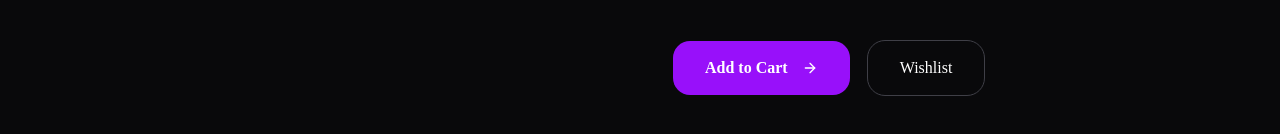
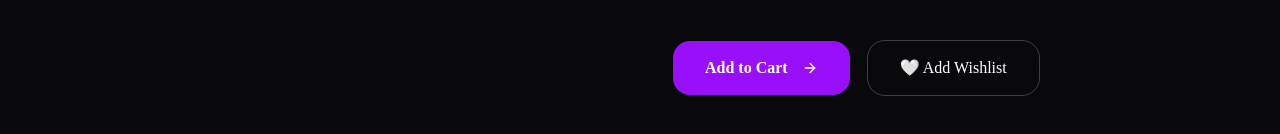
Before and after one commit to ZeroArc26/zeroarc, a Next.js app: page /products/arc-beginning in a window 1280 px wide. Shown: the part 1160-1294 px from the top of the page. Built offline with nearby package versions, Linux system fonts and the light colour scheme.

Commit message:
feat: add wishlist system with persistent Zustand store

```diff
--- a/app/layout.tsx
+++ b/app/layout.tsx
@@ -1,6 +1,7 @@
 import type { Metadata } from "next";
 import { Inter, Space_Grotesk } from "next/font/google";
 import "./globals.css";
+import Navbar from "@/components/layout/Navbar";
 
 const inter = Inter({
   subsets: ["latin"],
@@ -24,9 +25,13 @@ export default function RootLayout({
 }>) {
   return (
     <html lang="en">
-      <body className={`${inter.variable} ${spaceGrotesk.variable} antialiased`}>
-        {children}
-      </body>
+      <body
+  className={`${inter.variable} ${spaceGrotesk.variable} antialiased`}
+>
+  <Navbar />
+
+  {children}
+</body>
     </html>
   );
 }
--- a/app/page.tsx
+++ b/app/page.tsx
@@ -1,11 +1,9 @@
-import Navbar from "@/components/layout/Navbar";
 import Hero from "@/components/home/Hero";
 import FeaturedCollection from "@/components/home/FeaturedCollection";
 
 export default function Home() {
   return (
     <main className="bg-[#09090B] text-white">
-      <Navbar />
       <Hero />
       <FeaturedCollection />
     </main>
--- a/components/cart/CartDrawer.tsx
+++ b/components/cart/CartDrawer.tsx
@@ -72,20 +72,61 @@ export default function CartDrawer({
 </div>
 
         {/* Footer */}
-        <div className="border-t border-zinc-800 p-6">
-  <div className="mb-5 flex items-center justify-between">
+<div className="border-t border-zinc-800 bg-[#0D0D10] p-6">
+
+  {/* Price Summary */}
+  <div className="space-y-3">
+
+    <div className="flex items-center justify-between">
       <span className="text-zinc-400">
         Subtotal
       </span>
 
-    <span className="text-xl font-bold text-white">
+      <span className="font-semibold text-white">
         ₹{totalPrice}
       </span>
     </div>
 
-  <button className="w-full rounded-2xl bg-purple-600 py-4 font-semibold text-white transition hover:bg-purple-500">
-    Checkout
+    <div className="flex items-center justify-between">
+      <span className="text-zinc-400">
+        Shipping
+      </span>
+
+      <span className="font-semibold text-green-400">
+        FREE
+      </span>
+    </div>
+
+    <div className="border-t border-zinc-800 pt-3 flex items-center justify-between">
+      <span className="text-lg font-bold text-white">
+        Total
+      </span>
+
+      <span className="text-2xl font-black text-purple-400">
+        ₹{totalPrice}
+      </span>
+    </div>
+
+  </div>
+
+  {/* Buttons */}
+  <div className="mt-6 space-y-3">
+
+    <button
+      onClick={onClose}
+      className="w-full rounded-2xl border border-zinc-700 py-3 font-semibold text-white transition hover:border-purple-500 hover:bg-zinc-900"
+    >
+      Continue Shopping
     </button>
+
+    <button
+      className="w-full rounded-2xl bg-purple-600 py-4 font-semibold text-white transition hover:bg-purple-500"
+    >
+      Secure Checkout
+    </button>
+
+  </div>
+
 </div>
       </div>
     </>
--- a/components/cart/CartItem.tsx
+++ b/components/cart/CartItem.tsx
@@ -3,7 +3,10 @@
 import Image from "next/image";
 import { Trash2, Minus, Plus } from "lucide-react";
 
-import { CartItem as CartItemType } from "@/stores/cartStore";
+import {
+  CartItem as CartItemType,
+  useCartStore,
+} from "@/stores/cartStore";
 
 interface CartItemProps {
   item: CartItemType;
@@ -12,6 +15,13 @@ interface CartItemProps {
 export default function CartItem({
   item,
 }: CartItemProps) {
+  const updateQuantity = useCartStore(
+  (state) => state.updateQuantity
+);
+
+const removeFromCart = useCartStore(
+  (state) => state.removeFromCart
+);
     console.log("Cart Image:", item.image);
   return (
     <div className="flex gap-4 rounded-2xl border border-zinc-800 bg-zinc-900/40 p-4">
@@ -46,6 +56,13 @@ export default function CartItem({
   <div className="flex items-center gap-3 rounded-xl border border-zinc-700 px-3 py-2">
     <button
   type="button"
+  onClick={() =>
+    updateQuantity(
+      item.variantId,
+      item.size,
+      item.quantity - 1
+    )
+  }
   className="text-zinc-400 transition hover:text-white"
 >
   <Minus size={16} />
@@ -57,6 +74,13 @@ export default function CartItem({
 
     <button
   type="button"
+  onClick={() =>
+    updateQuantity(
+      item.variantId,
+      item.size,
+      item.quantity + 1
+    )
+  }
   className="text-zinc-400 transition hover:text-white"
 >
   <Plus size={16} />
@@ -66,6 +90,12 @@ export default function CartItem({
   {/* Remove */}
   <button
   type="button"
+  onClick={() =>
+    removeFromCart(
+      item.variantId,
+      item.size
+    )
+  }
   className="text-red-500 transition hover:text-red-400"
 >
   <Trash2 size={18} />
--- a/components/products/ProductInfo.tsx
+++ b/components/products/ProductInfo.tsx
@@ -4,6 +4,7 @@ import { useMemo, useState } from "react";
 
 import { Product } from "@/types/product";
 import { useCartStore } from "@/stores/cartStore";
+import { useWishlistStore } from "@/stores/wishlistStore";
 
 import PrimaryButton from "@/components/ui/PrimaryButton";
 import SecondaryButton from "@/components/ui/SecondaryButton";
@@ -36,6 +37,18 @@ export default function ProductInfo({
 
 const addToCart = useCartStore(
   (state) => state.addToCart
+);
+
+const addToWishlist = useWishlistStore(
+  (state) => state.addToWishlist
+);
+
+const removeFromWishlist = useWishlistStore(
+  (state) => state.removeFromWishlist
+);
+
+const isInWishlist = useWishlistStore((state) =>
+  state.isInWishlist(product.id)
 );
 
   return (
@@ -145,9 +158,31 @@ const addToCart = useCartStore(
   Add to Cart
 </PrimaryButton>
 
-        <SecondaryButton>
-          Wishlist
-        </SecondaryButton>
+        <SecondaryButton
+  onClick={() => {
+    if (isInWishlist) {
+      removeFromWishlist(product.id);
+      alert("Removed from Wishlist!");
+      return;
+    }
+
+    if (!selectedVariant) return;
+
+    addToWishlist({
+      productId: product.id,
+      slug: product.slug,
+      name: product.name,
+      image: selectedVariant.image,
+      price: product.price,
+    });
+
+    alert("Added to Wishlist!");
+  }}
+>
+  {isInWishlist
+    ? "❤️ Remove Wishlist"
+    : "🤍 Add Wishlist"}
+</SecondaryButton>
       </div>
     </div>
   );
--- /dev/null
+++ b/stores/wishlistStore.ts
@@ -0,0 +1,72 @@
+import { create } from "zustand";
+import { persist } from "zustand/middleware";
+
+export interface WishlistItem {
+  productId: number;
+  slug: string;
+  name: string;
+  image: string;
+  price: number;
+}
+
+interface WishlistStore {
+  items: WishlistItem[];
+
+  addToWishlist: (item: WishlistItem) => void;
+
+  removeFromWishlist: (productId: number) => void;
+
+  isInWishlist: (productId: number) => boolean;
+
+  clearWishlist: () => void;
+
+  getTotalItems: () => number;
+}
+
+export const useWishlistStore = create<WishlistStore>()(
+  persist(
+    (set, get) => ({
+      items: [],
+
+      addToWishlist: (item) => {
+        const exists = get().items.some(
+          (wishlistItem) =>
+            wishlistItem.productId === item.productId
+        );
+
+        if (exists) return;
+
+        set({
+          items: [...get().items, item],
+        });
+      },
+
+      removeFromWishlist: (productId) => {
+        set({
+          items: get().items.filter(
+            (item) => item.productId !== productId
+          ),
+        });
+      },
+
+      isInWishlist: (productId) => {
+        return get().items.some(
+          (item) => item.productId === productId
+        );
+      },
+
+      clearWishlist: () => {
+        set({
+          items: [],
+        });
+      },
+
+      getTotalItems: () => {
+        return get().items.length;
+      },
+    }),
+    {
+      name: "zeroarc-wishlist",
+    }
+  )
+);
```
Lines whose indentation alone changed are shown as unchanged.
